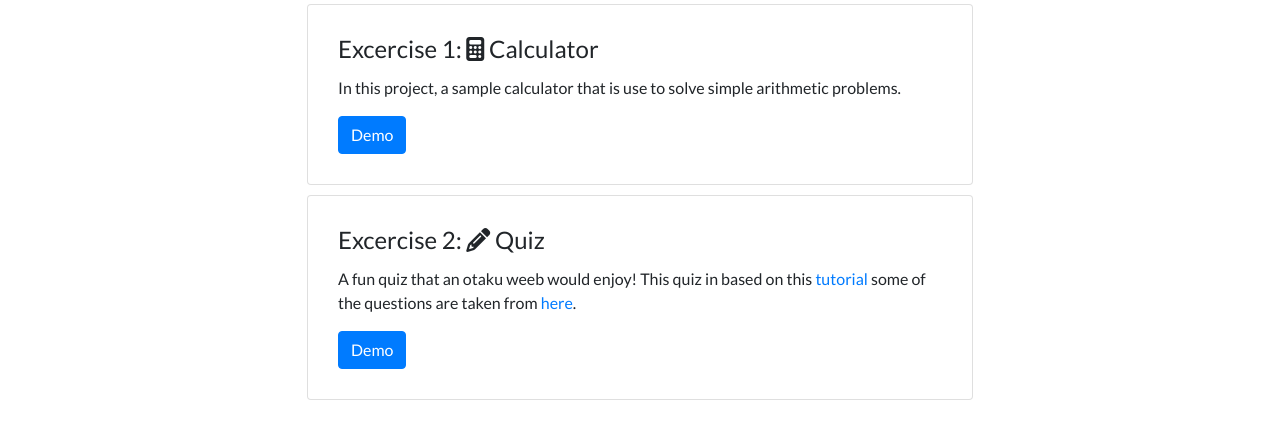
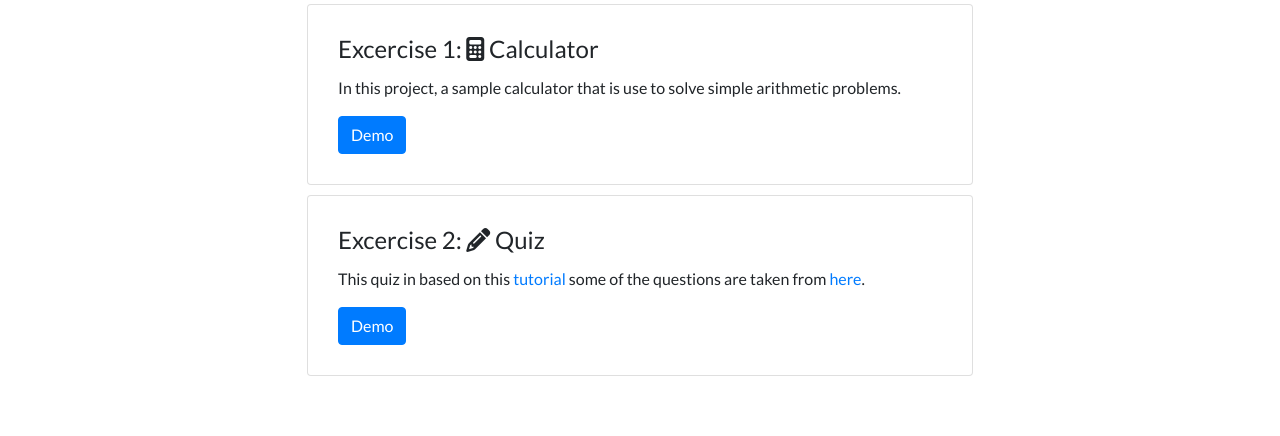
Before and after one commit to aprildeguzman/js-exercises, a plain HTML site: page index.html in a window 1280 px wide. Shown: the part 62-498 px from the top of the page. Drawn offline with nearby package versions, Linux system fonts and the light colour scheme.

Commit message:
minor text change in index

```diff
--- a/index.html
+++ b/index.html
@@ -62,7 +62,7 @@
         <div class="card-body">
           <h4 class="card-title">Excercise 2: <i class="fas fa-pencil-alt"></i> Quiz</h4>
           <p class="card-text">
-            A fun quiz that an otaku weeb would enjoy! This quiz in based on this
+            This quiz in based on this
             <a href="https://www.youtube.com/watch?v=J8QbjXdVl9c&ab_channel=TheWebShala">tutorial</a> some of the questions
             are taken from <a href="https://www.quizexpo.com/trivia-anime-quiz-guess-by-picture/">here</a>.
 
```
